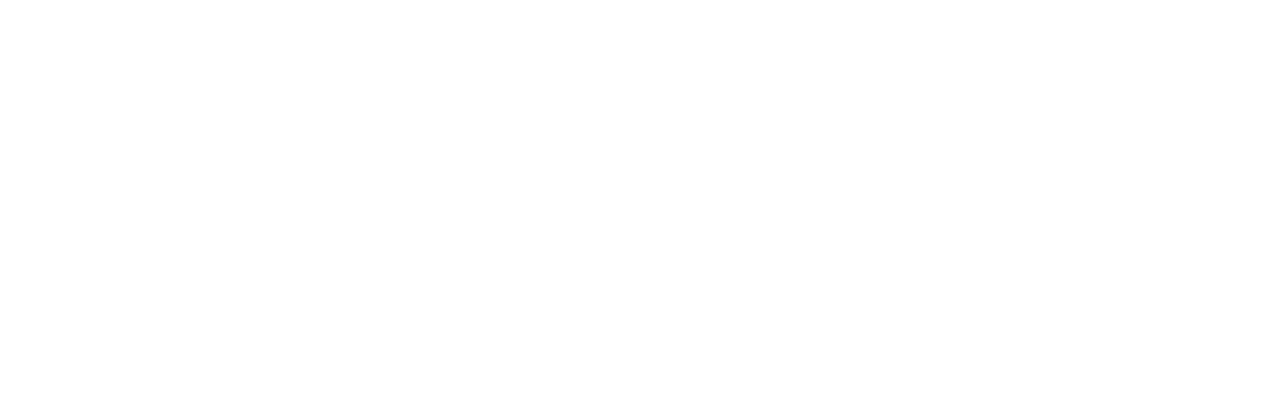
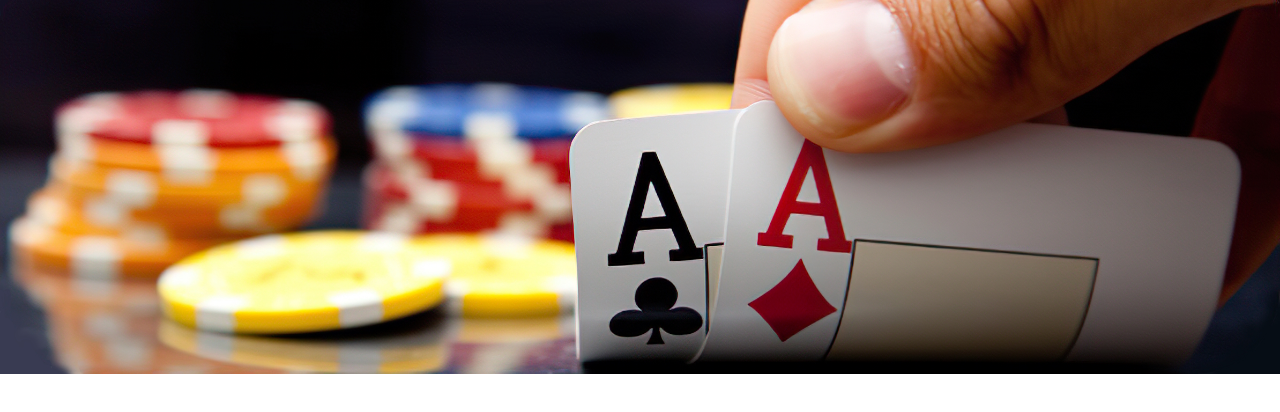
Before and after one commit to Archi-R/PoKaV_Projet_Web_S6, a plain HTML site: page client/index.html in a window 1280 px wide. Drawn offline with Linux system fonts and the light colour scheme.

Commit message:
Structure html
- Ajout de l'image de header

```diff
--- a/client/index.html
+++ b/client/index.html
@@ -2,9 +2,16 @@
 <html lang="en">
 <head>
     <meta charset="UTF-8">
-    <title>Title</title>
+    <meta http-equiv="X-UA-Compatible" content="IE=edge">
+    <meta name="viewport" content="width=device-width, initial-scale=1.0">
+    <link  type="text/css" rel="stylesheet" href="style.css">
+    <title>PoKaV</title>
 </head>
 <body>
+    <header>
+        <img src="images/bandeaau_je_vous_ai_plume_avec_ca.jpg" alt="Img de fond">
+    </header>
+
 
 </body>
 </html>
--- a/client/style.css
+++ b/client/style.css
@@ -0,0 +1,16 @@
+*,
+*::after,
+*::before {
+    margin: 0;
+    padding: 0;
+    box-sizing: border-box;
+}
+header{
+    display: flex;
+}
+header img{
+    position: absolute;
+    width: 100%;
+    height: auto;
+    object-fit: cover;
+}
```
